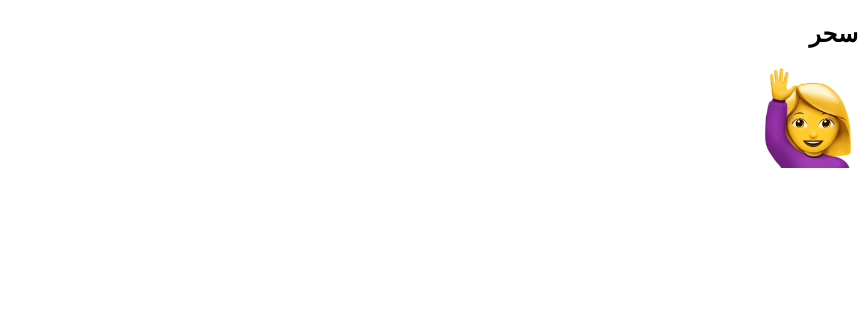
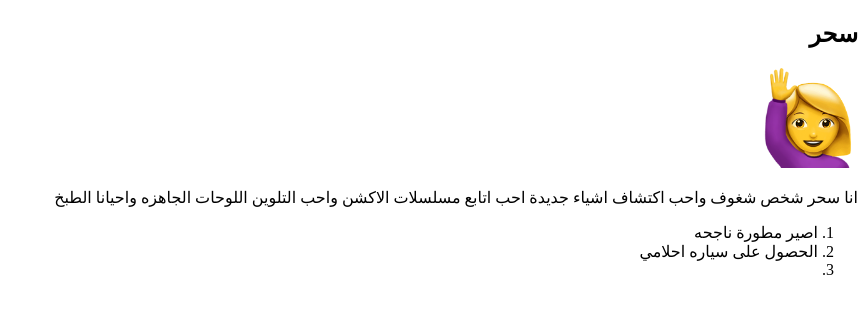
Before and after one commit to AAbAlQahtani/Github-lab2, a plain HTML site: page Sahar.html in a window 1280 px wide. Shown: the whole page, without its empty margins (414-1280 px from the left). Drawn offline with Linux system fonts and the light colour scheme.

Commit message:
last update

```diff
--- a/Sahar.html
+++ b/Sahar.html
@@ -8,6 +8,13 @@
 <body>
     <h2> سحر </h2>
     <img src="farce.png" alt="" srcset="" width="100" height="100">
+    <p> انا سحر شخص شغوف واحب اكتشاف اشياء جديدة احب اتابع مسلسلات الاكشن واحب التلوين اللوحات الجاهزه واحيانا الطبخ </p>
+    <ol>
+<li> اصير مطورة ناجحه </li>
+<li>الحصول على سياره احلامي </li>
+<li>  </li>
 
+
+    </ol>
 </body>
 </html>
```
